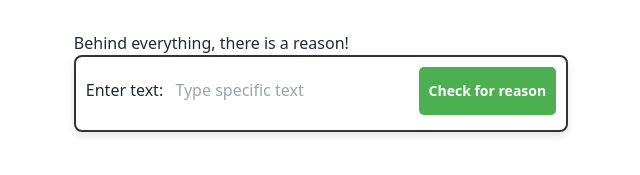
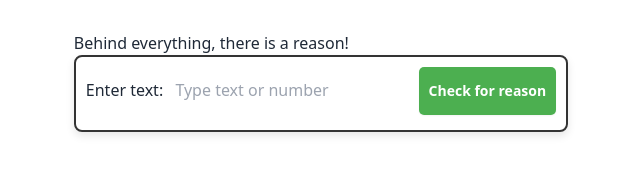
Before and after one commit to engineerDevsoul/engineersouldev, a plain HTML site: page index.html in a window 1280 px wide. Shown: the part 309-484 px from the top of the page, 319-959 px from the left. Drawn offline with nearby package versions, Linux system fonts and the light colour scheme.

Commit message:
Update index.html

```diff
--- a/index.html
+++ b/index.html
@@ -19,7 +19,7 @@
                 </div> -->
                  <div class="box">
                     <label for="textInput">Enter text:</label>
-                    <input type="text" id="textInput" placeholder="Type specific text">
+                    <input type="text" id="textInput" placeholder="Type text or number">
                     <button id="playButton" class="btn btn-primary">Check for reason</button>
                 </div>
             </div>
```
